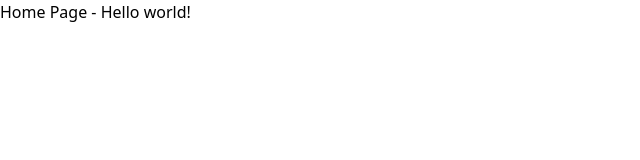
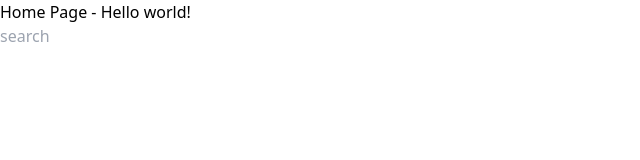
Before and after one commit to JasonXB/EF_Clone, a Next.js app: page / in a window 1280 px wide. Shown: the top 160 px of the page, without its empty margins (0-640 px from the left). Built offline with nearby package versions, Linux system fonts and the light colour scheme.

Commit message:
basic resuable input functionality. SearchForm component, reusable filterSearch hook created. Currently does not display any data on the screen-coming soon.

```diff
--- /dev/null
+++ b/components/Mentor.tsx
@@ -0,0 +1,11 @@
+import type { NextPage } from 'next';
+import Head from 'next/head';
+
+const Mentor = () => {
+  return (
+    <div>
+   </div>
+  );
+};
+
+export default Mentor;
--- /dev/null
+++ b/components/SearchForm.tsx
@@ -0,0 +1,49 @@
+import React, { useEffect, useState, useRef } from 'react';
+
+import useFilterSearch from '../hooks/useFilterSearch';
+
+const SearchForm = () => {
+  const { currentFiltered, filterSearch } = useFilterSearch();
+
+  interface Mentors {
+    name: string;
+  }
+
+  const dummyMentors: Array<Mentors> = [{ name: 'Tommy' }, { name: 'Albert' }];
+
+  // sets up reference with variable currentSearchValue - initial state is an empty string
+  const currentSearchValue = useRef<HTMLInputElement>(null!);
+
+  const searchProduct = (value: string) => {
+    filterSearch(dummyMentors, value);
+    console.log(value);
+    setBoolean(false);
+  };
+
+  // Boolean state variable used to trigger immediate call of searchProduct function --> update currentFiltered state.
+  const [boolean, setBoolean] = useState(false);
+
+  // on page render, focus on the search input
+  useEffect(() => {
+    searchProduct(currentSearchValue.current.value);
+  }, [boolean]);
+
+  // render search form - currentSearchValue referenced in input. When input value changes, call searchProduct to update state with current ref'd value.
+  return (
+    <div className="search-form">
+      <form action="input">
+        <>
+          <input
+            type="text"
+            placeholder="search"
+            id="name"
+            ref={currentSearchValue}
+            onChange={() => setBoolean(true)}
+          />
+        </>
+      </form>
+    </div>
+  );
+};
+
+export default SearchForm;
--- /dev/null
+++ b/hooks/useFilterSearch.tsx
@@ -0,0 +1,38 @@
+import React, { useEffect, useState } from 'react';
+
+// Custom hook written to filter data based on a search value and set it to a state variable.
+// Written to be reused in multiple scenarios. Currently very basic; search only by 'name' string.
+const useFilterSearch = () => {
+  interface Data {
+    name: string;
+  }
+
+  // State variable to display current filtered data on UI.
+  const [currentFiltered, setCurrentFiltered] = useState(Array<Data>);
+
+  // Function which takes a) an array of objects (data) and b) a searchValue as parameters.
+  // In the end, sets the currentFiltered state to the data filtered by what is searched in SearchForm.
+  const filterSearch = (data: Array<Data>, searchValue: string) => {
+    let filtered: Array<Data> = data
+      .map((item) => {
+        const { name } = item;
+        return { name: name.toLowerCase() };
+      })
+      .filter((item) => {
+        if (item) {
+          return item.name.includes(searchValue.toLowerCase());
+        } else {
+          return item;
+        }
+      });
+    setCurrentFiltered(filtered);
+    console.log(currentFiltered);
+  };
+
+  return {
+    currentFiltered,
+    filterSearch,
+  };
+};
+
+export default useFilterSearch;
--- a/pages/index.tsx
+++ b/pages/index.tsx
@@ -1,7 +1,24 @@
 import type { NextPage } from 'next';
 import Head from 'next/head';
+import SearchForm from '../components/SearchForm';
+import { useEffect, useState } from 'react';
+import useFilterSearch from '../hooks/useFilterSearch';
+import Mentor from '../components/Mentor';
+
+// const {   } = useFilterSearch()
+
+// interface Mentors {
+//   name: string;
+// }
+
+// const dummyMentors: Array<Mentors> = [{ name: 'Tommy' }, { name: 'Albert' }];
 
 const Home: NextPage = ({}) => {
+
+// useEffect(() => {
+//   filterSearch(dummyMentors, "")
+// }, [])
+
   return (
     <div>
       <Head>
@@ -10,7 +27,19 @@ const Home: NextPage = ({}) => {
         <link rel="icon" href="/favicon.ico" />
       </Head>
       <h1>Home Page - Hello world!</h1>
-    </div>
+
+      <SearchForm/>
+{/*
+      {currentFiltered.map((mentor) => {
+            const { name } = mentor;
+            return (
+              <Mentor
+               name={name}
+              ></Mentor>
+            )
+      })} */}
+ </div>
+
   );
 };
 
```
